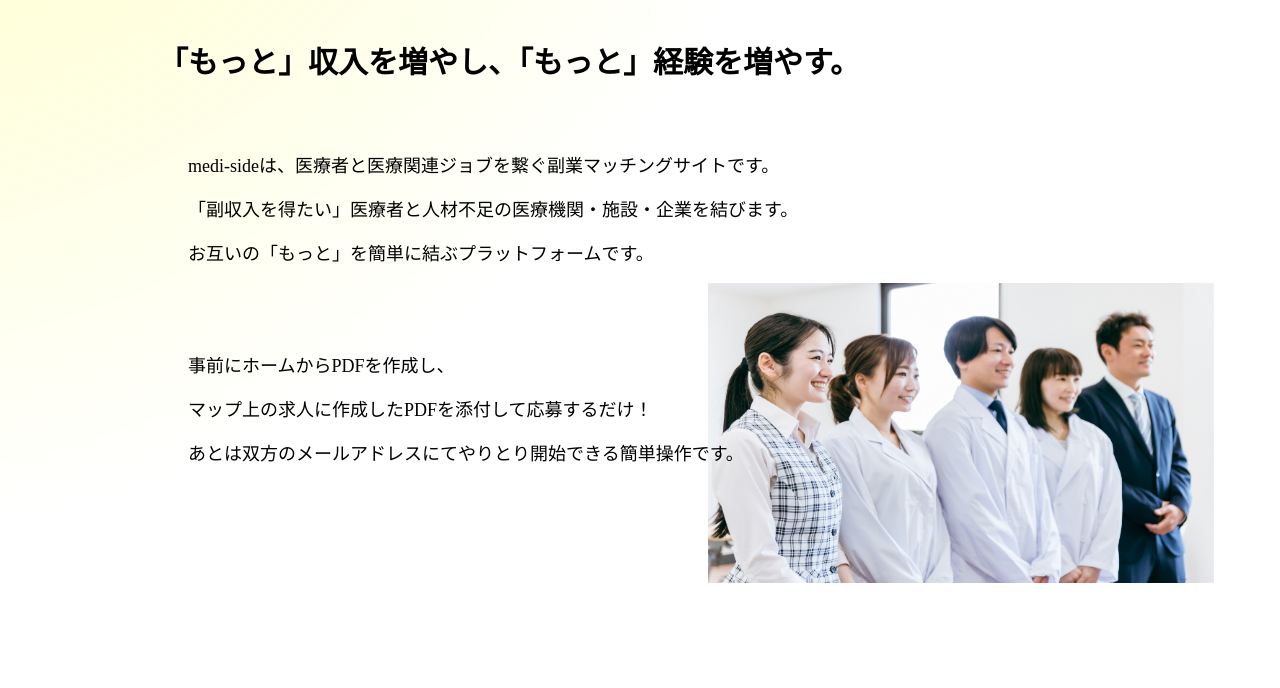
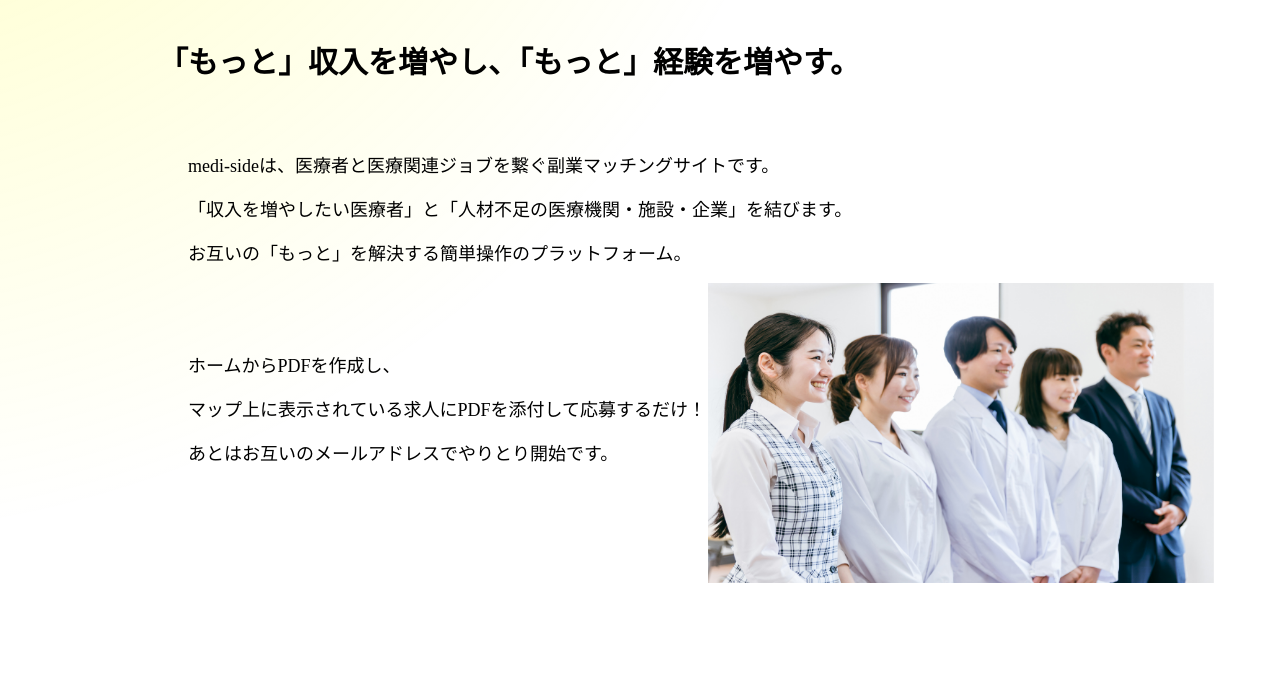
Before and after one commit to kekke1220/sotsusample, a PHP site: page /sotsusample/medi_side.php in a window 1280 px wide. Shown: the part 175-863 px from the top of the page. Run offline with PHP 8.4, Linux system fonts and the light colour scheme.

Commit message:
諸々変更

```diff
--- a/medi_side.php
+++ b/medi_side.php
@@ -20,14 +20,14 @@
 
  <div class="text">
   <p>medi-sideは、医療者と医療関連ジョブを繋ぐ副業マッチングサイトです。</p>
-  <p>「副収入を得たい」医療者と人材不足の医療機関・施設・企業を結びます。</p>
-  <p>お互いの「もっと」を簡単に結ぶプラットフォームです。</p>
+  <p>「収入を増やしたい医療者」と「人材不足の医療機関・施設・企業」を結びます。</p>
+  <p>お互いの「もっと」を解決する簡単操作のプラットフォーム。</p>
  </div>
 
  <div class="howtouse">
-    <p>事前にホームからPDFを作成し、</p>
-    <p>マップ上の求人に作成したPDFを添付して応募するだけ！</p>
-    <p>あとは双方のメールアドレスにてやりとり開始できる簡単操作です。</p>
+    <p>ホームからPDFを作成し、</p>
+    <p>マップ上に表示されている求人にPDFを添付して応募するだけ！</p>
+    <p>あとはお互いのメールアドレスでやりとり開始です。</p>
  </div>
 
  <img src="使い方はシンプル .jpg" alt="埋め込み画像" class="img1" width="70%" height="600px">
--- a/select.php
+++ b/select.php
@@ -18,6 +18,7 @@
 </div>
 
   <nav class="menu">
+
     <input type="checkbox" href="#" class="menu-open" name="menu-open" id="menu-open" />
 
     <label class="menu-open-button" for="menu-open">
@@ -27,10 +28,10 @@
     </label>
 
     <a href="medi_side.php" class="menu-item green"> <i class="fa fa-coffee"></i>medi-sideとは</a>
+    <a href="caution.php" class="menu-item green"> <i class="fa fa-diamond"></i>利用規約</a>
     <a href="map.php" class="menu-item green"> <i class="fa fa-coffee"></i> マップ検索</a>
     <a href="pdf_top.php" class="menu-item green"> <i class="fa fa-coffee"></i>応募用PDF作成</a>
     <a href="contactform.php" class="menu-item orange"> <i class="fa fa-star"></i> お問い合わせ</a>
-
 
   </nav>
 
```
